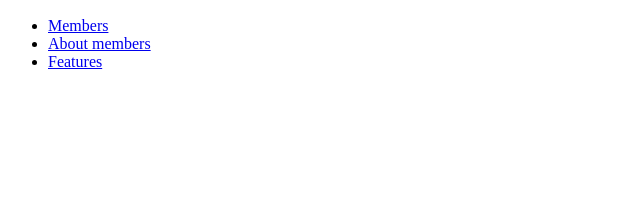
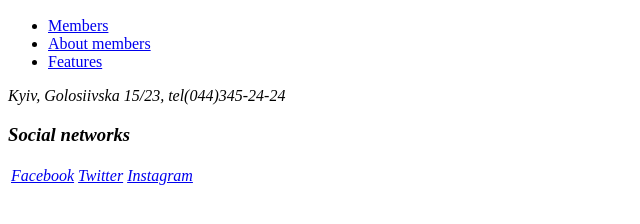
Before and after one commit to sserichenko/git-myself, a plain HTML site: page index.html in a window 1280 px wide. Shown: the part 50-274 px from the top of the page, without its empty margins (0-640 px from the left). Drawn offline with Linux system fonts and the light colour scheme.

Commit message:
added footer

```diff
--- a/index.html
+++ b/index.html
@@ -23,7 +23,17 @@
 
         </main>
             <footer>
-
+                <address>
+                    <p>Kyiv, Golosiivska 15/23, tel(044)345-24-24</p>
+                    <h3>Social networks</h3>
+                    <table class="table-networks">
+                        <tr>
+                            <span><td><a href="#">Facebook</a></td></span>
+                            <span><td><a href="#">Twitter</a></td></span>
+                            <span><td><a href="#">Instagram</a></td></span>
+                        </tr>
+                    </table>
+                </address>
             </footer>
 
 </body>
```
